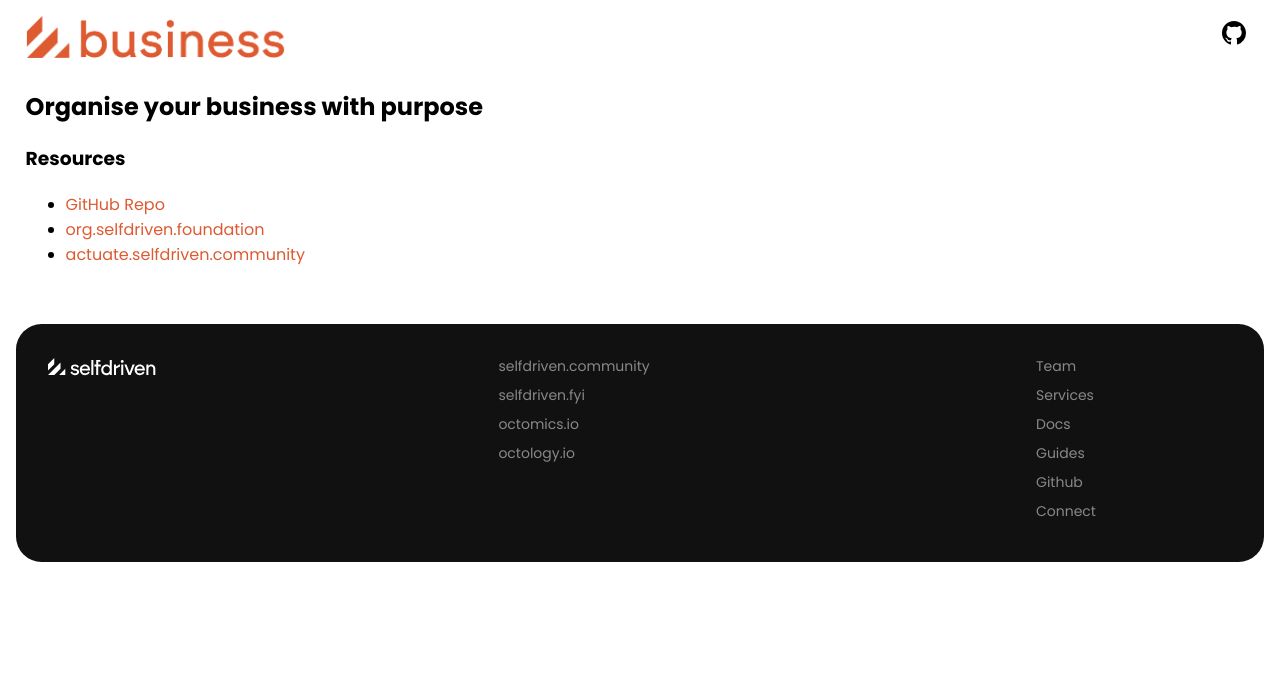
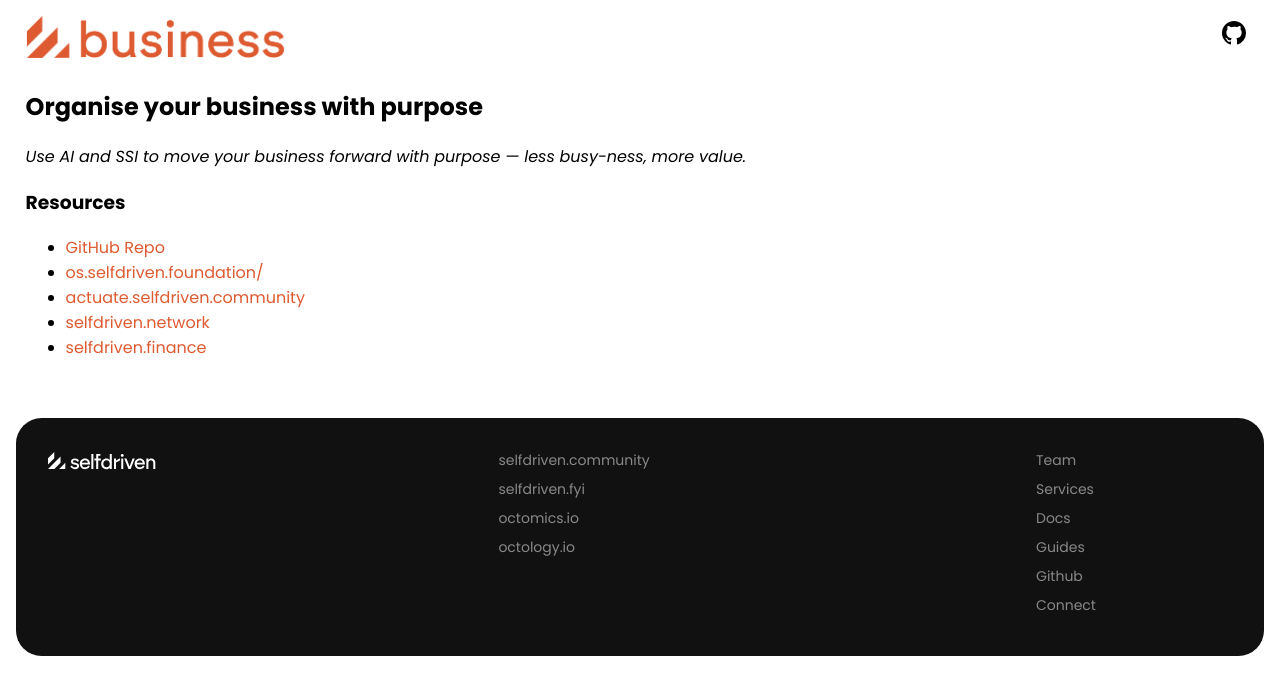
Before and after one commit to selfdriven-services/selfdriven-business, a Jekyll site: the page built from docs/index.md, in a window 1280 px wide. Shown: the top 695 px of the page. Built offline with Jekyll 4.4.1, drawn with Linux system fonts in a browser that asks for light colours.

Commit message:
Update index.md

```diff
--- a/docs/index.md
+++ b/docs/index.md
@@ -5,7 +5,11 @@ title: Home
 
 ## Organise your business with purpose
 
+*Use AI and SSI to move your business forward with purpose — less busy-ness, more value.*
+
 ### Resources
 - [GitHub Repo](https://github.com/selfdriven-services/selfdriven-business)
-- [org.selfdriven.foundation](https://org.selfdriven.foundation)
+- [os.selfdriven.foundation/](https://https://os.selfdriven.foundation/)
 - [actuate.selfdriven.community](https://actuate.selfdriven.community)
+- [selfdriven.network](https://selfdriven.network)
+- [selfdriven.finance](https://selfdriven.finance)
```
